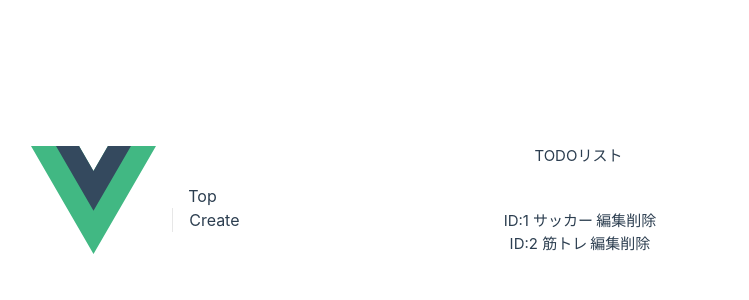
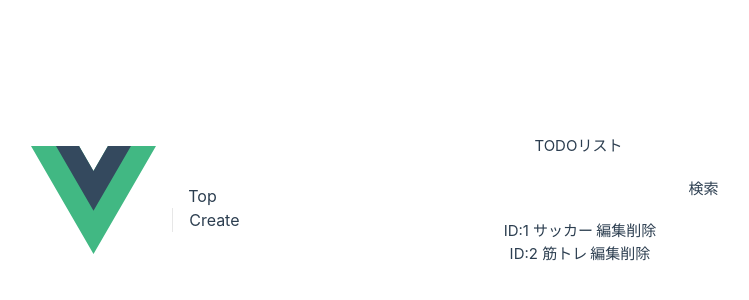
Before and after one commit to kooojidevman/vue3-router-todo-list-training, a Vue app: page / in a window 1280 px wide. Shown: the part 200-500 px from the top of the page, without its empty margins (244-993 px from the left). Built offline with nearby package versions, Linux system fonts and the light colour scheme.

Commit message:
削除機能実装

```diff
--- a/src/views/todo/TodoList.vue
+++ b/src/views/todo/TodoList.vue
@@ -10,14 +10,23 @@ const onClickButtonToEdit = (todoId: number): void => {
   router.push({ name: 'TodoEdit', params: { id: todoId } })
 }
 const onClickButtonToDelete = (todoId: number): void => {
-  router.push({ name: 'TodoDelete', params: { id: todoId } })
+  todoList.delete(todoId);
 }
 </script>
 
 <template>
   <section style="text-align: center">
-    <h1 style="margin: 20px 0">TODOリスト</h1>
-    <input type="text" class="text-gray-900" />
+    <h1 style="margin: 20px">TODOリスト</h1>
+    <div style="margin: 20px">
+      <input type="text" class="text-gray-900" />
+      <button
+        type="button"
+        class="bg-gradient-to-r from-gray-100 to-grau-800 hover:bg-gradient-to-l text-white rounded px-4 py-2"
+        style="margin-left: 10px;"
+      >
+        検索
+      </button>
+    </div>
     <ul style="text-align: center; margin-bottom: 20px">
       <li v-for="[id, todo] in todoList" v-bind:key="id">
         <RouterLink v-bind:to="{ name: 'TodoDetail', params: { id: id } }">
```
